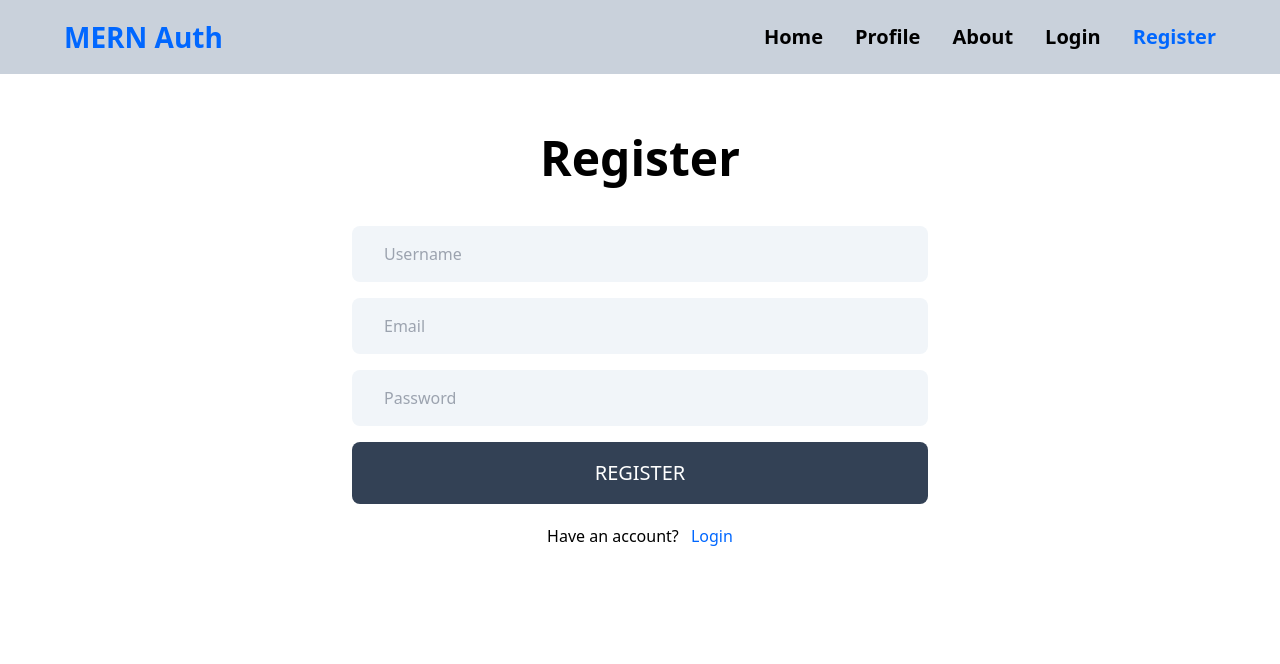
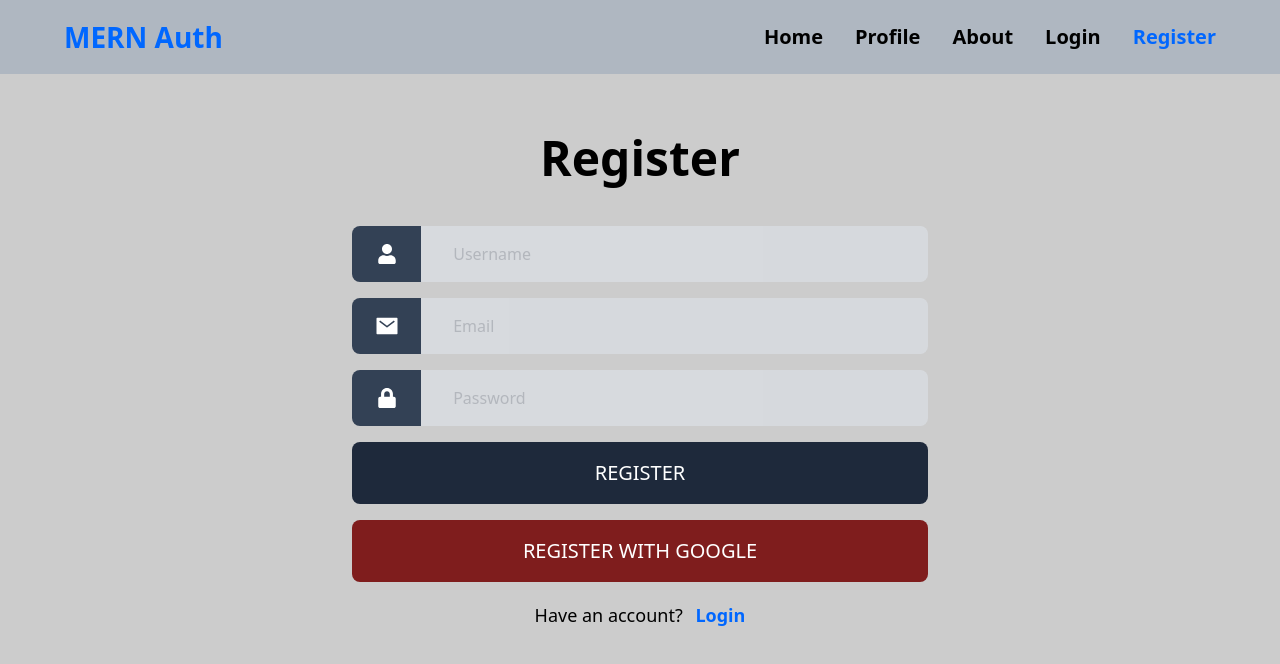
Before and after one commit to TuanNguyen0915/MERN_Auth, a React (Vite) app in the folder FrontEnd/: page /register in a window 1280 px wide. Shown: the top 664 px of the page. Built offline with nearby package versions, Linux system fonts and the light colour scheme; no server answers.

Commit message:
complete Register fucntionality

```diff
--- a/FrontEnd/package.json
+++ b/FrontEnd/package.json
@@ -12,6 +12,7 @@
   "dependencies": {
     "react": "^18.2.0",
     "react-dom": "^18.2.0",
+    "react-icons": "^4.12.0",
     "react-router-dom": "^6.21.0",
     "react-toastify": "^9.1.3"
   },
--- a/FrontEnd/src/index.css
+++ b/FrontEnd/src/index.css
@@ -7,3 +7,7 @@
     @apply max-w-full px-8 md:px-16 py-2 md:py-4 mb-8
   }
 }
+
+body {
+  background: #ccc;
+}
--- a/FrontEnd/src/pages/Register.jsx
+++ b/FrontEnd/src/pages/Register.jsx
@@ -1,15 +1,15 @@
-import { useState } from "react";
+import { useRef, useState } from "react";
 import { Link } from "react-router-dom";
 import { useNavigate } from "react-router-dom";
 import * as authServices from "../services/authServices";
 import { toast } from "react-toastify";
-
-const BASE_URL = `${import.meta.env.VITE_SERVER_URL}/auth/register`;
+import { FaLock, FaUser, FaImage } from "react-icons/fa";
+import { IoMailSharp } from "react-icons/io5";
 
 const Register = () => {
   const navigate = useNavigate();
   const [loading, setLoading] = useState(false);
-  const [errMessage, setErrMessage] = useState(null);
+  const errMessage = useRef(null);
   const [formData, setFormData] = useState({
     name: "",
     password: "",
@@ -26,9 +26,10 @@ const Register = () => {
     e.preventDefault();
     setLoading(true);
     try {
-      const data = await authServices.register(formData);
+      const data = await authServices.signUp(formData);
       if (!data.success) {
-        setErrMessage(data.message);
+        errMessage.current = data.message;
+        toast.error(errMessage.current, { position: "top-center" });
       } else {
         toast.success(data.message);
         navigate("/");
@@ -45,13 +46,19 @@ const Register = () => {
         <h1 className="mb-4 text-center text-[28px] font-bold md:text-[48px]">
           Register
         </h1>
-        {/* ERROR MESSAGE */}
-        {errMessage && <h2 className="mb-4 text-red-600">{errMessage}</h2>}
+        {/* ERROR MESSAGE, USING TOAST INSTEAD
+        {errMessage.current && <h2 className="mb-4 text-red-600">{errMessage.current}</h2>} */}
+
         {/* FORM */}
         <form
           className="flex w-full flex-col items-center justify-center gap-4"
           onSubmit={handleSubmit}
         >
+          {/* USERNAME */}
+          <div className="mt-4 flex w-full">
+            <div className="flex w-[80px] items-center justify-center rounded-l-lg bg-slate-700">
+              <FaUser className="text-[20px] text-white" />
+            </div>
             <input
               type="text"
               placeholder="Username"
@@ -59,9 +66,15 @@ const Register = () => {
               required
               name="name"
               value={formData.name}
-            className="mt-4 w-full rounded-lg bg-slate-100 p-4 px-8 outline-none focus:outline-textLink"
+              className=" w-full rounded-e-lg bg-slate-200 p-4 px-8 opacity-50 outline-none focus:opacity-100"
               onChange={handleChange}
             />
+          </div>
+          {/* EMAIL */}
+          <div className="flex w-full">
+            <div className="flex w-[80px] items-center justify-center rounded-l-lg bg-slate-700">
+              <IoMailSharp className="text-[24px] text-white" />
+            </div>
             <input
               type="email"
               placeholder="Email"
@@ -69,9 +82,15 @@ const Register = () => {
               required
               name="email"
               value={formData.email}
-            className="w-full rounded-lg bg-slate-100 px-8 py-4 outline-none focus:outline-textLink"
+              className=" w-full rounded-e-lg bg-slate-200 p-4 px-8 opacity-50 outline-none focus:opacity-100"
               onChange={handleChange}
             />
+          </div>
+          {/* PASSWORD */}
+          <div className="flex w-full">
+            <div className="flex w-[80px] items-center justify-center rounded-s-lg bg-slate-700">
+              <FaLock className="text-[20px] text-white" />
+            </div>
             <input
               type="password"
               placeholder="Password"
@@ -79,22 +98,27 @@ const Register = () => {
               required
               name="password"
               value={formData.password}
-            className="w-full rounded-lg bg-slate-100 p-4 px-8 outline-none focus:outline-textLink"
+              className=" w-full rounded-e-lg bg-slate-200 p-4 px-8 opacity-50 outline-none focus:opacity-100"
               onChange={handleChange}
             />
+          </div>
+
           {/* BUTTON */}
           <button
             disabled={loading}
-            className="w-full rounded-lg bg-slate-700 p-4 px-8 uppercase text-white hover:opacity-90 disabled:opacity-70 md:text-[20px]"
+            className="w-full rounded-lg bg-slate-800 p-4 px-8 uppercase text-white outline-1 outline-white hover:bg-slate-600 disabled:opacity-70 md:text-[20px]"
           >
             {loading ? "Loading..." : "Register"}
           </button>
         </form>
+        <button className="mt-4 w-full rounded-lg bg-red-900 p-4 px-8 uppercase text-white hover:bg-red-600 disabled:opacity-70 md:text-[20px]">
+          REGISTER WITH GOOGLE
+        </button>
         <div className="mt-5 flex w-full items-center justify-center">
-          <p>
+          <p className="text-[18px]">
             Have an account?{" "}
             <Link to="/login">
-              <span className="pl-2 text-textLink">Login</span>
+              <span className="pl-2 text-textLink font-semibold">Login</span>
             </Link>
           </p>
         </div>
--- a/FrontEnd/src/services/authServices.js
+++ b/FrontEnd/src/services/authServices.js
@@ -1,6 +1,6 @@
-const BASE_URL = `${import.meta.env.VITE_SERVER_URL}/auth/`;
+const BASE_URL = `${import.meta.env.VITE_SERVER_URL}/auth`;
 
-async function register(formData) {
+const signUp = async (formData) => {
   try {
     const res = await fetch(`${BASE_URL}/register`, {
       method: "POST",
@@ -10,10 +10,10 @@ async function register(formData) {
       body: JSON.stringify(formData),
     });
     const json = await res.json();
-    return json;
+    return json
   } catch (error) {
-    throw new Error(error);
+    throw new Error(error.message);
   }
-}
+};
 
-export { register };
+export { signUp };
```
Also changed, not shown: 1 other file (tests, documents, lock files or other folders). Lines whose indentation alone changed are shown as unchanged.
